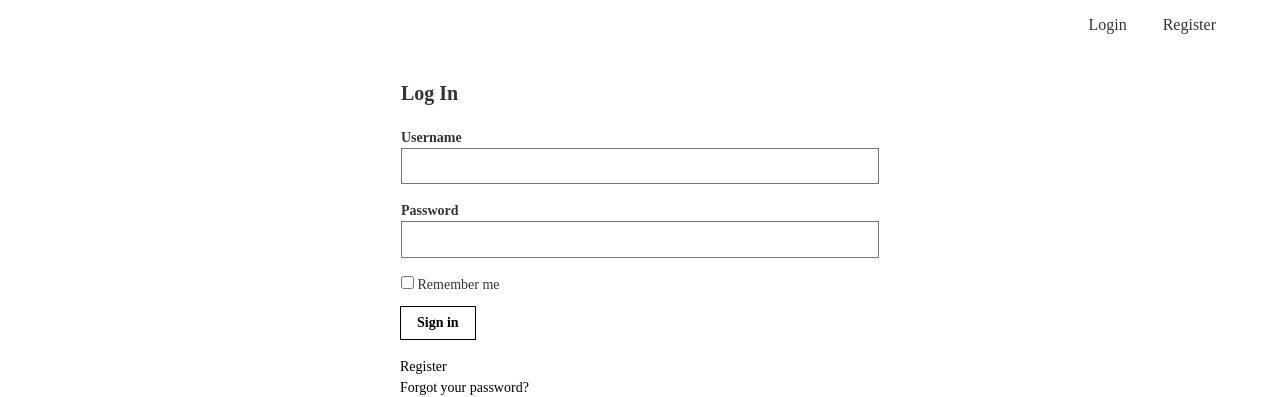
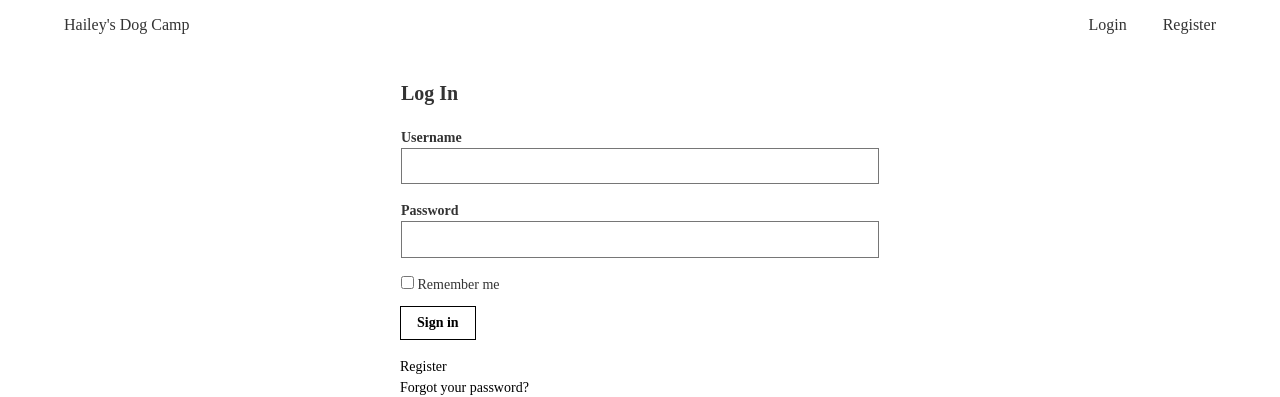
Before and after one commit to teresacho135/haileysdoggiedaycamp, a Django app: page /accounts/login/ in a window 1280 px wide. Shown: the top 397 px of the page. Run offline with Django 3.2, Linux system fonts and the light colour scheme; some libraries are stand-ins or nearby versions.

Commit message:
adds font, might change later. Testing it out. Also adds a home anchor tag

```diff
--- a/templates/base.html
+++ b/templates/base.html
@@ -1,15 +1,14 @@
-{% load staticfiles %}
+{% load static %}
 <html>
 	<head>
 		<title>Hailey's Dog Camp</title>
     		<link rel="stylesheet" href="https://unpkg.com/tachyons@4.10.0/css/tachyons.min.css"/>
+				<link rel="stylesheet" href="{% static 'css/main.css' %}">
+				<link href="https://fonts.googleapis.com/css?family=Fredoka+One&display=swap" rel="stylesheet">
 	</head>
 	<body>
 		<nav class="db dt-l w-100 border-box pa3 ph5-l">
-			<div class="logo-block">
-				<a href="/" title="Home">
-				</a>
-			</div>
+				<a href="/" class="link dim dark-gray f6 f5-l dib mr3 mr4-l" title="Home">Hailey's Dog Camp</a>
 			<div class="db dtc-l v-mid w-100 w-75-l tc tr-l">
 				{% if user.is_authenticated %}
 				<a class="link dim dark-gray f6 f5-l dib mr3 mr4-l" href="{% url 'profile' %}">
```
